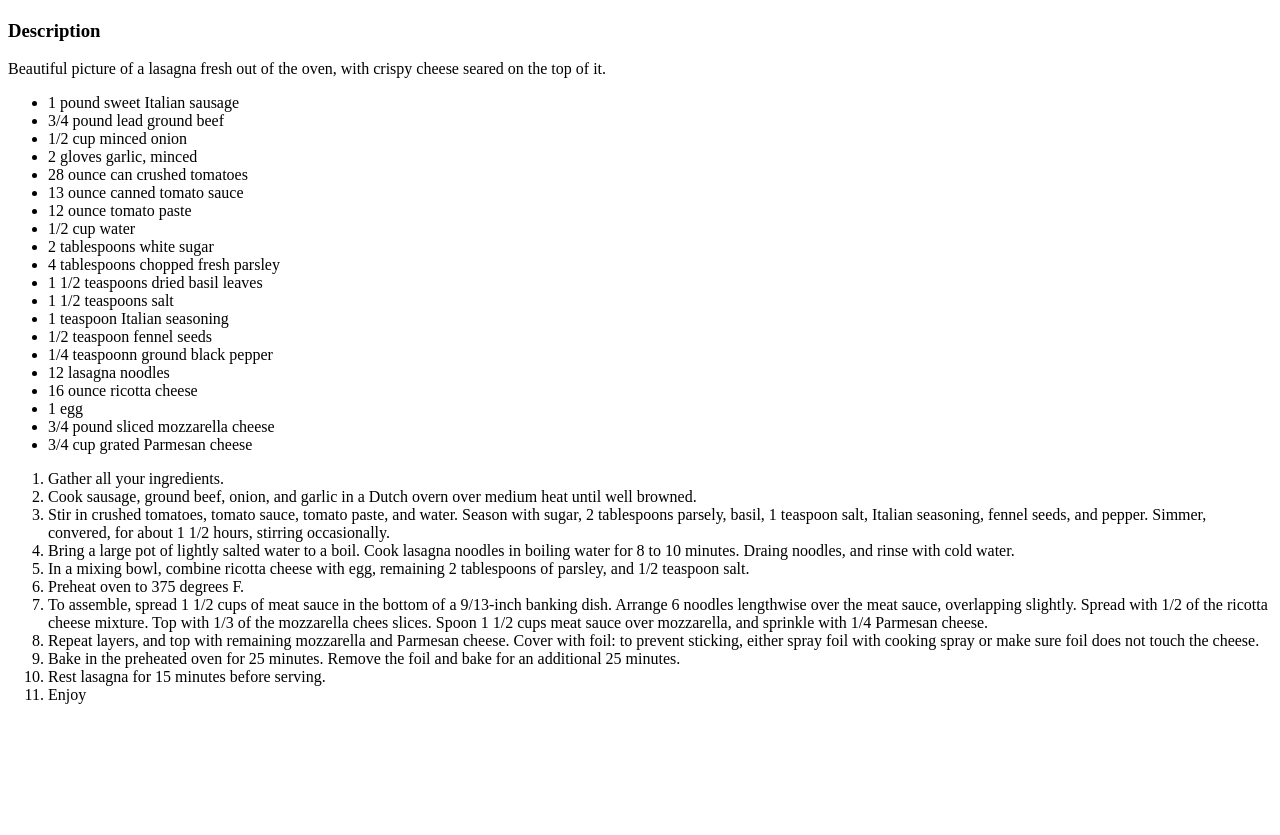
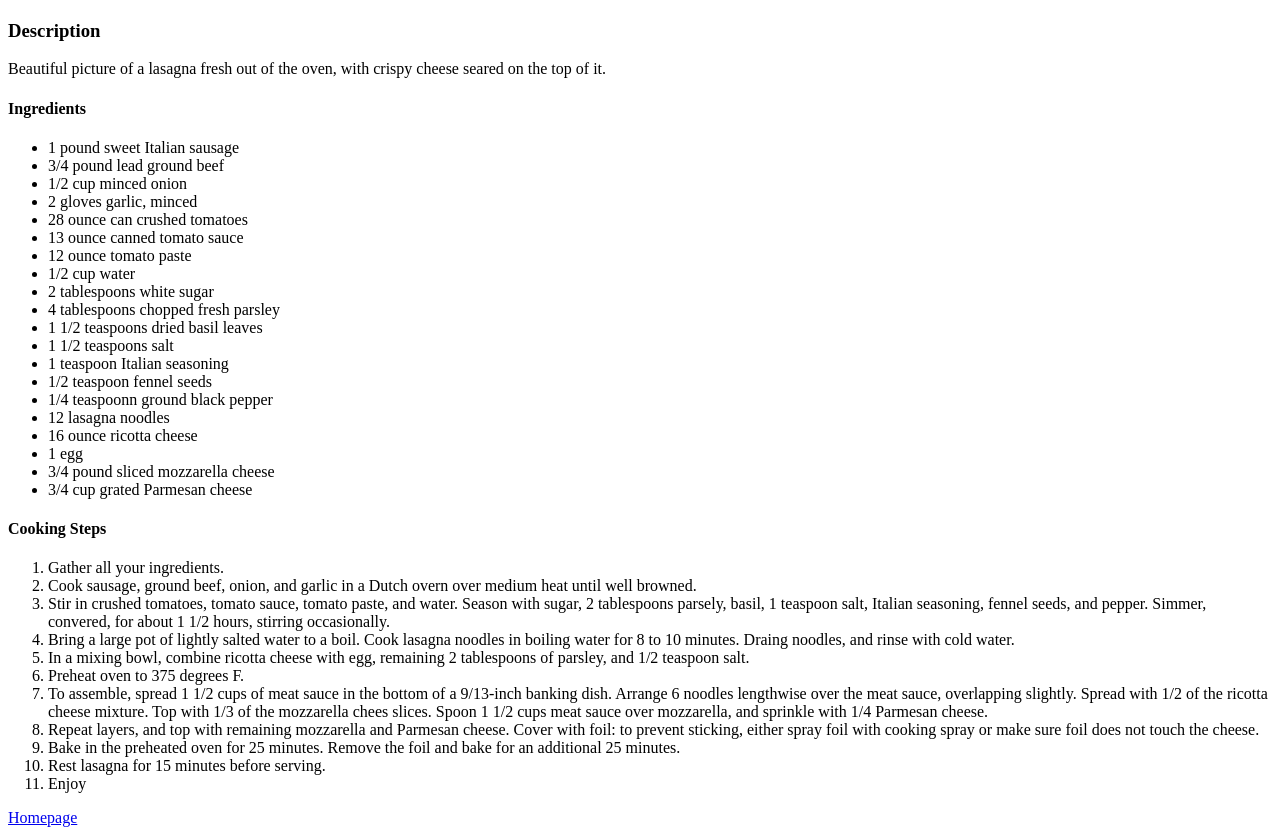
Before and after one commit to Timsheppard97/odin-recipes, a plain HTML site: page recipes/lasagna.html in a window 1280 px wide. Shown: the part 529-1364 px from the top of the page. Before the commit the page ends 1249 px from the top, so only its background shows below. Drawn offline with Linux system fonts and the light colour scheme.

Commit message:
Added headers for ingredients and cooking steps Headers have been added above the ingredients and cooking steps portion in order to better differentiate between them, adding to user readability.

```diff
--- a/recipes/lasagna.html
+++ b/recipes/lasagna.html
@@ -10,6 +10,7 @@
     <img src="lasagna.png" alt="Picture of lasagna">
     <h3>Description</h3>
     <p>Beautiful picture of a lasagna fresh out of the oven, with crispy cheese seared on the top of it.</p>
+    <h4>Ingredients</h4>
     <ul>
         <li>1 pound sweet Italian sausage</li>
         <li>3/4 pound lead ground beef</li>
@@ -32,6 +33,7 @@
         <li>3/4 pound sliced mozzarella cheese</li>
         <li>3/4 cup grated Parmesan cheese</li>
     </ul>
+    <h4>Cooking Steps</h4>
     <ol>
         <li>Gather all your ingredients.</li>
         <li>Cook sausage, ground beef, onion, and garlic in a Dutch overn over medium heat until well browned.</li>
@@ -45,6 +47,6 @@
         <li>Rest lasagna for 15 minutes before serving.</li>
         <li>Enjoy</li>
     </ol>
-    <a href="./index.html"></a>
+    <a href="../index.html">Homepage</a>
 </body>
 </html>
```
